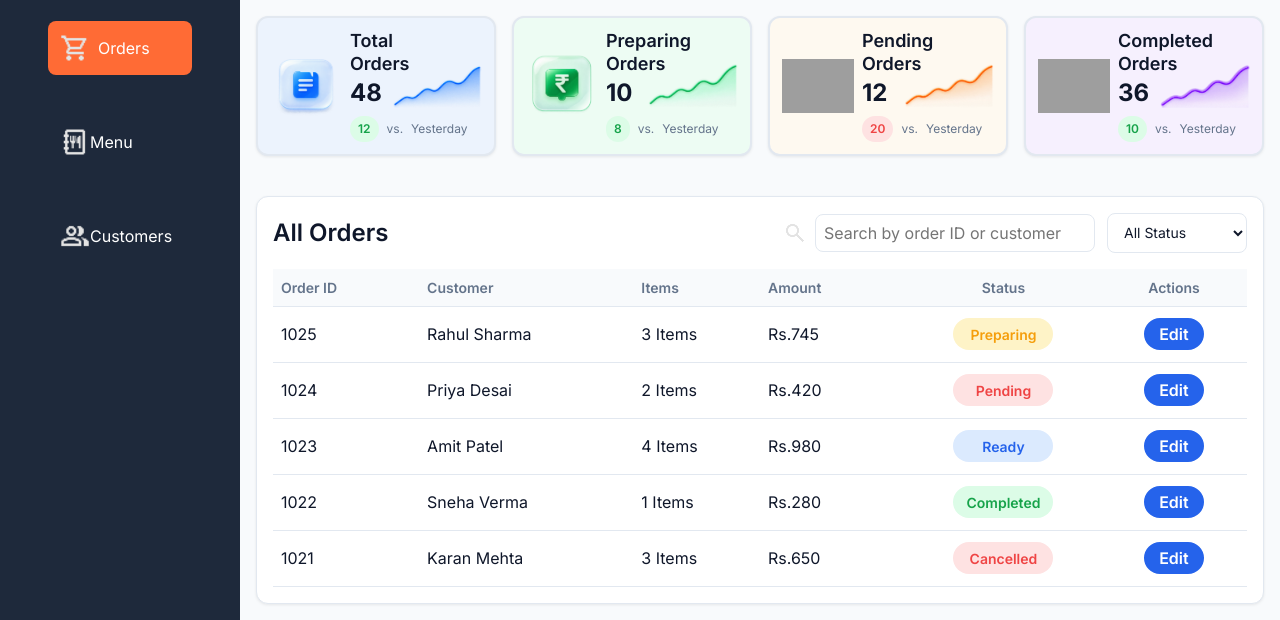
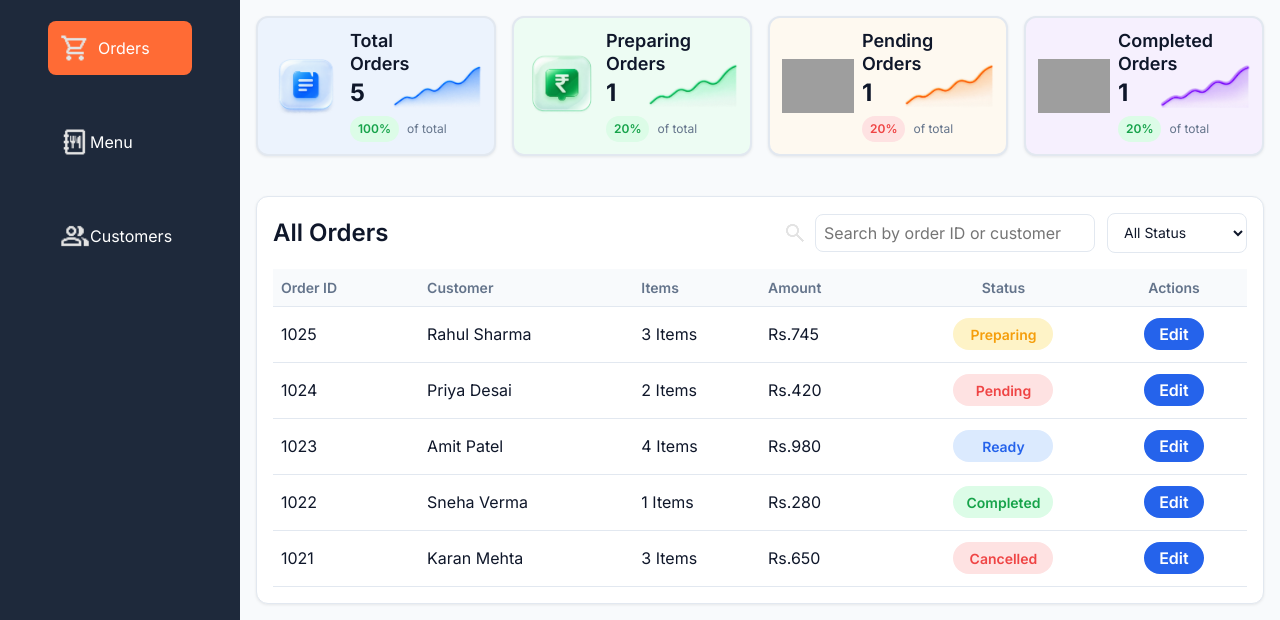
Before and after one commit to parthbsawant/FoodFlow, a plain HTML site: page frontend/orders.html in a window 1280 px wide. Shown: the part 206-826 px from the top of the page. Drawn offline with Linux system fonts and the light colour scheme; grey boxes are pictures that could not be loaded.

Commit message:
feat : Implemented Order Array Data Consistency for Order Page Summary Card

```diff
--- a/frontend/css/layout.css
+++ b/frontend/css/layout.css
@@ -231,11 +231,14 @@ aside{
 /* Comparison */
 
 .change-comparison {
-    display: flex;
+   display: flex;
     align-items: center;
     gap: var(--spacing-sm);
 
     margin-top: var(--spacing-xs);
+
+    white-space: nowrap;
+    flex-wrap: nowrap;
 }
 
 .change-comparison p {
--- a/frontend/js/app.js
+++ b/frontend/js/app.js
@@ -115,11 +115,37 @@ function renderAllOrdersTable(data){
 const summaryCardsOrdersPage = document.querySelectorAll(".orders-page .summary-card");
 
 if(summaryCardsOrdersPage.length > 0){
-    orderPageStats.forEach((stat, index) => {
-        summaryCardsOrdersPage[index].querySelector(".summary-value").textContent = stat.value;
-        summaryCardsOrdersPage[index].querySelector(".change-comparison p").textContent = stat.change;
-    });
+    const pendingOrders = orders.filter(order => order.status === "Pending").length;
+    const preparingOrders = orders.filter(order => order.status === "Preparing").length;
+    const readyOrders = orders.filter(order => order.status === "Ready").length;
+    const completedOrders = orders.filter(order => order.status === "Completed").length;
+    const totalOrders = orders.length;
+
+    const orderStatusCounts = [
+        totalOrders,
+        preparingOrders,
+        pendingOrders,
+        completedOrders
+    ]
+
+    const percentPendingOrders = ((pendingOrders/totalOrders) * 100);
+    const percentPreparingOrders = ((preparingOrders/totalOrders) * 100);
+    const percentCompletedOrders = ((completedOrders/totalOrders) * 100);
+
+    const orderStatusPercentages = [
+        100,
+        percentPreparingOrders,
+        percentPendingOrders,
+        percentCompletedOrders
+    ];
+
+    orderStatusCounts.forEach((count, index) => {
+        summaryCardsOrdersPage[index].querySelector(".summary-value").textContent = count;
+        summaryCardsOrdersPage[index].querySelector(".percent-of-total").textContent = `${orderStatusPercentages[index]}%`;
+    })
 }
+
+
 
 //Quick Actions Section : Add New Order Modal
 
--- a/frontend/js/data.js
+++ b/frontend/js/data.js
@@ -148,25 +148,25 @@ const orders = [
 ];
 
 //Order Page : Order Stats Data
-const orderPageStats = [
-    {
-        title: "Total Orders",
-        value: 48,
-        change: 12
-    },
-    {
-        title: "Preparing Orders",
-        value: 10,
-        change: 8
-    },
-    {
-        title: "Pending Orders",
-        value: 12,
-        change: 20
-    },
-    {
-        title: "Completed Orders",
-        value: 36,
-        change: 10
-    }
-];
+// const orderPageStats = [
+//     {
+//         title: "Total Orders",
+//         value: 48,
+//         change: 12
+//     },
+//     {
+//         title: "Preparing Orders",
+//         value: 10,
+//         change: 8
+//     },
+//     {
+//         title: "Pending Orders",
+//         value: 12,
+//         change: 20
+//     },
+//     {
+//         title: "Completed Orders",
+//         value: 36,
+//         change: 10
+//     }
+// ];
--- a/frontend/orders.html
+++ b/frontend/orders.html
@@ -119,9 +119,8 @@
                                 <h3>Total Orders</h3>
                                 <p class="summary-value">48</p>
                                 <div class="change-comparison">
-                                    <p>↑ 12%</p>
-                                    <p>vs.</p>
-                                    <p>Yesterday</p>
+                                    <p class="percent-of-total"></p>
+                                    <p class="comparison-text">of total</p>
                                 </div>
                             </div>
                             <img
@@ -139,9 +138,8 @@
                                 <h3>Preparing Orders</h3>
                                 <p class="summary-value">10</p>
                                 <div class="change-comparison">
-                                    <p>↑ 8%</p>
-                                    <p>vs.</p>
-                                    <p>Yesterday</p>
+                                    <p class="percent-of-total"></p>
+                                    <p class="comparison-text">of total</p>
                                 </div>
                             </div>
                             <img
@@ -159,9 +157,8 @@
                                 <h3>Pending Orders</h3>
                                 <p class="summary-value">12</p>
                                 <div class="change-comparison">
-                                    <p>↑ 20%</p>
-                                    <p>vs.</p>
-                                    <p>Yesterday</p>
+                                    <p class="percent-of-total"></p>
+                                    <p class="comparison-text">of total</p>
                                 </div>
                             </div>
                             <img
@@ -179,9 +176,8 @@
                                 <h3>Completed Orders</h3>
                                 <p class="summary-value">36</p>
                                 <div class="change-comparison">
-                                    <p>↑ 10%</p>
-                                    <p>vs.</p>
-                                    <p>Yesterday</p>
+                                    <p class="percent-of-total"></p>
+                                    <p class="comparison-text">of total</p>
                                 </div>
                             </div>
                             <img
```
